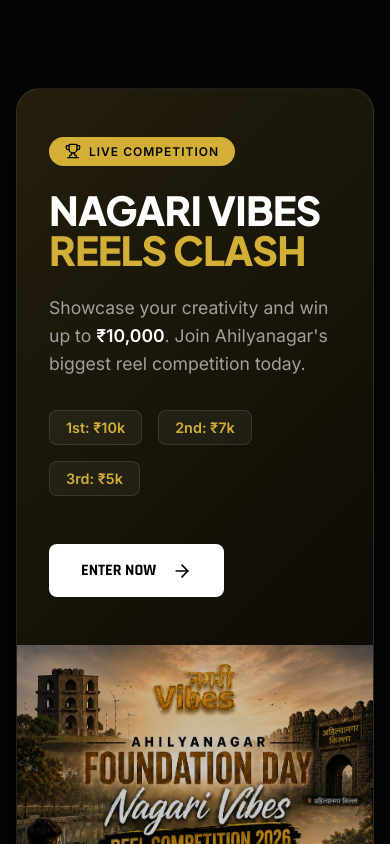
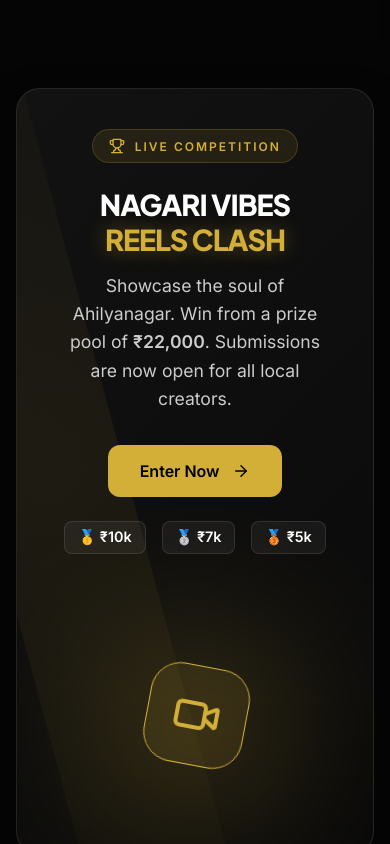
Before and after one commit to nagari-vibes/NagariVibes, a Next.js app: page / in a window 390 px wide. Shown: the part 820-1664 px from the top of the page. Built offline with nearby package versions, Linux system fonts and the light colour scheme; a web font is replaced by a local one.

Commit message:
Feature: Add competition banner to home page with admin feature-flag toggle

```diff
--- a/db.json
+++ b/db.json
@@ -44,7 +44,7 @@
   "settings": {
     "siteName": "Nagari Vibes",
     "contactEmail": "hello@nagarivibes.com",
-    "competitionEnabled": true
+    "showCompetitionBanner": true
   },
   "competitionEntries": [],
   "leads": [
--- a/src/app/api/settings/route.ts
+++ b/src/app/api/settings/route.ts
@@ -1,26 +1,22 @@
 import { NextResponse } from 'next/server';
-import fs from 'fs/promises';
+import { promises as fs } from 'fs';
 import path from 'path';
 
 const dbPath = path.join(process.cwd(), 'db.json');
 
 async function getDb() {
-  try {
-    const data = await fs.readFile(dbPath, 'utf8');
-    return JSON.parse(data);
-  } catch (error) {
-    return {};
-  }
+  const data = await fs.readFile(dbPath, 'utf8');
+  return JSON.parse(data);
 }
 
 async function saveDb(db: any) {
-  await fs.writeFile(dbPath, JSON.stringify(db, null, 2), 'utf8');
+  await fs.writeFile(dbPath, JSON.stringify(db, null, 2));
 }
 
 export async function GET() {
   try {
     const db = await getDb();
-    return NextResponse.json(db.settings || {});
+    return NextResponse.json(db.settings);
   } catch (error) {
     return NextResponse.json({ error: 'Failed to fetch settings' }, { status: 500 });
   }
@@ -30,10 +26,8 @@ export async function PUT(request: Request) {
   try {
     const body = await request.json();
     const db = await getDb();
-
     db.settings = { ...db.settings, ...body };
     await saveDb(db);
-
     return NextResponse.json(db.settings);
   } catch (error) {
     return NextResponse.json({ error: 'Failed to update settings' }, { status: 500 });
--- a/src/app/page.tsx
+++ b/src/app/page.tsx
@@ -1,37 +1,37 @@
+import { promises as fs } from 'fs';
+import path from 'path';
 import Header from '@/components/Header';
 import Hero from '@/components/Hero';
-import CompetitionPromo from '@/components/CompetitionPromo';
+import CompetitionBanner from '@/components/CompetitionBanner';
 import HallOfFame from '@/components/HallOfFame';
 import BrandTicker from '@/components/BrandTicker';
 import Services from '@/components/Services';
 import Projects from '@/components/Projects';
 import Contact from '@/components/Contact';
 import Footer from '@/components/Footer';
-import fs from 'fs/promises';
-import path from 'path';
 
 export const dynamic = 'force-dynamic';
 export const revalidate = 0;
 
-async function getDb() {
+async function getSettings() {
   try {
     const dbPath = path.join(process.cwd(), 'db.json');
     const data = await fs.readFile(dbPath, 'utf8');
-    return JSON.parse(data);
+    const db = JSON.parse(data);
+    return db.settings;
   } catch (error) {
-    return {};
+    return { showCompetitionBanner: true };
   }
 }
 
 export default async function Home() {
-  const db = await getDb();
-  const showCompetition = db.settings?.competitionEnabled ?? true;
+  const settings = await getSettings();
 
   return (
     <main>
       <Header />
       <Hero />
-      {showCompetition && <CompetitionPromo />}
+      {settings.showCompetitionBanner && <CompetitionBanner />}
       <HallOfFame />
       <BrandTicker />
       <Services />
--- /dev/null
+++ b/src/components/CompetitionBanner.module.css
@@ -0,0 +1,178 @@
+.bannerSection {
+  padding: 4rem 0;
+  position: relative;
+  z-index: 5;
+}
+
+.bannerCard {
+  background: linear-gradient(135deg, rgba(20, 20, 20, 0.9) 0%, rgba(10, 10, 10, 0.95) 100%);
+  border: 1px solid var(--glass-border);
+  border-radius: 24px;
+  padding: 3rem;
+  display: flex;
+  justify-content: space-between;
+  align-items: center;
+  gap: 3rem;
+  overflow: hidden;
+  position: relative;
+  box-shadow: 0 20px 40px rgba(0, 0, 0, 0.4);
+}
+
+.bannerCard::before {
+  content: '';
+  position: absolute;
+  top: -50%;
+  left: -10%;
+  width: 40%;
+  height: 200%;
+  background: radial-gradient(circle, rgba(212, 175, 55, 0.08) 0%, transparent 70%);
+  transform: rotate(-15deg);
+  pointer-events: none;
+}
+
+.content {
+  flex: 1;
+  position: relative;
+  z-index: 2;
+}
+
+.tag {
+  display: flex;
+  align-items: center;
+  gap: 0.6rem;
+  background: rgba(212, 175, 55, 0.1);
+  color: var(--primary);
+  padding: 0.5rem 1rem;
+  border-radius: 100px;
+  font-size: 0.75rem;
+  font-weight: 800;
+  letter-spacing: 2px;
+  width: fit-content;
+  margin-bottom: 1.5rem;
+  border: 1px solid rgba(212, 175, 55, 0.2);
+}
+
+.title {
+  font-family: var(--font-jakarta);
+  font-size: clamp(1.8rem, 4vw, 2.8rem);
+  font-weight: 800;
+  margin-bottom: 1rem;
+  line-height: 1.2;
+  letter-spacing: -1px;
+}
+
+.accent {
+  color: var(--primary);
+  text-shadow: 0 0 20px var(--primary-glow);
+}
+
+.description {
+  color: #ccc;
+  font-size: 1.1rem;
+  line-height: 1.6;
+  max-width: 500px;
+  margin-bottom: 2rem;
+}
+
+.actions {
+  display: flex;
+  align-items: center;
+  gap: 2rem;
+}
+
+.primaryBtn {
+  background: var(--primary);
+  color: #000;
+  padding: 1rem 2rem;
+  border-radius: 12px;
+  font-weight: 800;
+  display: flex;
+  align-items: center;
+  gap: 0.8rem;
+  transition: all 0.3s ease;
+  text-decoration: none;
+}
+
+.primaryBtn:hover {
+  transform: translateY(-3px) scale(1.02);
+  box-shadow: 0 10px 20px var(--primary-glow);
+}
+
+.prizes {
+  display: flex;
+  gap: 1rem;
+}
+
+.prizeItem {
+  background: rgba(255, 255, 255, 0.05);
+  border: 1px solid rgba(255, 255, 255, 0.1);
+  padding: 0.4rem 0.8rem;
+  border-radius: 8px;
+  font-size: 0.9rem;
+  font-weight: 700;
+  color: #fff;
+}
+
+.visual {
+  width: 180px;
+  height: 180px;
+  display: flex;
+  align-items: center;
+  justify-content: center;
+  position: relative;
+}
+
+.videoIconWrapper {
+  width: 100px;
+  height: 100px;
+  background: rgba(212, 175, 55, 0.1);
+  border: 1px solid var(--primary);
+  border-radius: 30px;
+  display: flex;
+  align-items: center;
+  justify-content: center;
+  color: var(--primary);
+  transform: rotate(15deg);
+  animation: float 4s ease-in-out infinite;
+  z-index: 2;
+}
+
+.glow {
+  position: absolute;
+  width: 150px;
+  height: 150px;
+  background: var(--primary);
+  filter: blur(80px);
+  opacity: 0.3;
+  z-index: 1;
+}
+
+@keyframes float {
+  0%, 100% { transform: rotate(15deg) translateY(0); }
+  50% { transform: rotate(10deg) translateY(-10px); }
+}
+
+@media (max-width: 1024px) {
+  .bannerCard {
+    flex-direction: column;
+    text-align: center;
+    padding: 2.5rem;
+  }
+
+  .tag {
+    margin: 0 auto 1.5rem;
+  }
+
+  .description {
+    margin: 0 auto 2rem;
+  }
+
+  .actions {
+    flex-direction: column;
+    gap: 1.5rem;
+  }
+
+  .visual {
+    margin-top: 2rem;
+  }
+}
--- /dev/null
+++ b/src/components/CompetitionBanner.tsx
@@ -0,0 +1,52 @@
+'use client';
+
+import React from 'react';
+import Link from 'next/link';
+import { motion } from 'framer-motion';
+import { Trophy, ArrowRight, Video } from 'lucide-react';
+import styles from './CompetitionBanner.module.css';
+
+export default function CompetitionBanner() {
+  return (
+    <section className={styles.bannerSection}>
+      <div className="container">
+        <motion.div
+          initial={{ opacity: 0, y: 20 }}
+          whileInView={{ opacity: 1, y: 0 }}
+          viewport={{ once: true }}
+          className={styles.bannerCard}
+        >
+          <div className={styles.content}>
+            <div className={styles.tag}>
+              <Trophy size={16} />
+              <span>LIVE COMPETITION</span>
+            </div>
+            <h2 className={styles.title}>
+              NAGARI VIBES <span className={styles.accent}>REELS CLASH</span>
+            </h2>
+            <p className={styles.description}>
+              Showcase the soul of Ahilyanagar. Win from a prize pool of <strong>₹22,000</strong>.
+              Submissions are now open for all local creators.
+            </p>
+            <div className={styles.actions}>
+              <Link href="/reels-competition" className={styles.primaryBtn}>
+                Enter Now <ArrowRight size={18} />
+              </Link>
+              <div className={styles.prizes}>
+                <div className={styles.prizeItem}>🥇 ₹10k</div>
+                <div className={styles.prizeItem}>🥈 ₹7k</div>
+                <div className={styles.prizeItem}>🥉 ₹5k</div>
+              </div>
+            </div>
+          </div>
+          <div className={styles.visual}>
+            <div className={styles.videoIconWrapper}>
+              <Video size={48} className={styles.videoIcon} />
+            </div>
+            <div className={styles.glow}></div>
+          </div>
+        </motion.div>
+      </div>
+    </section>
+  );
+}
```
Also changed, not shown: src/app/admin/Admin.module.css (+78 -0 lines), src/app/admin/page.tsx (+42 -38 lines).
